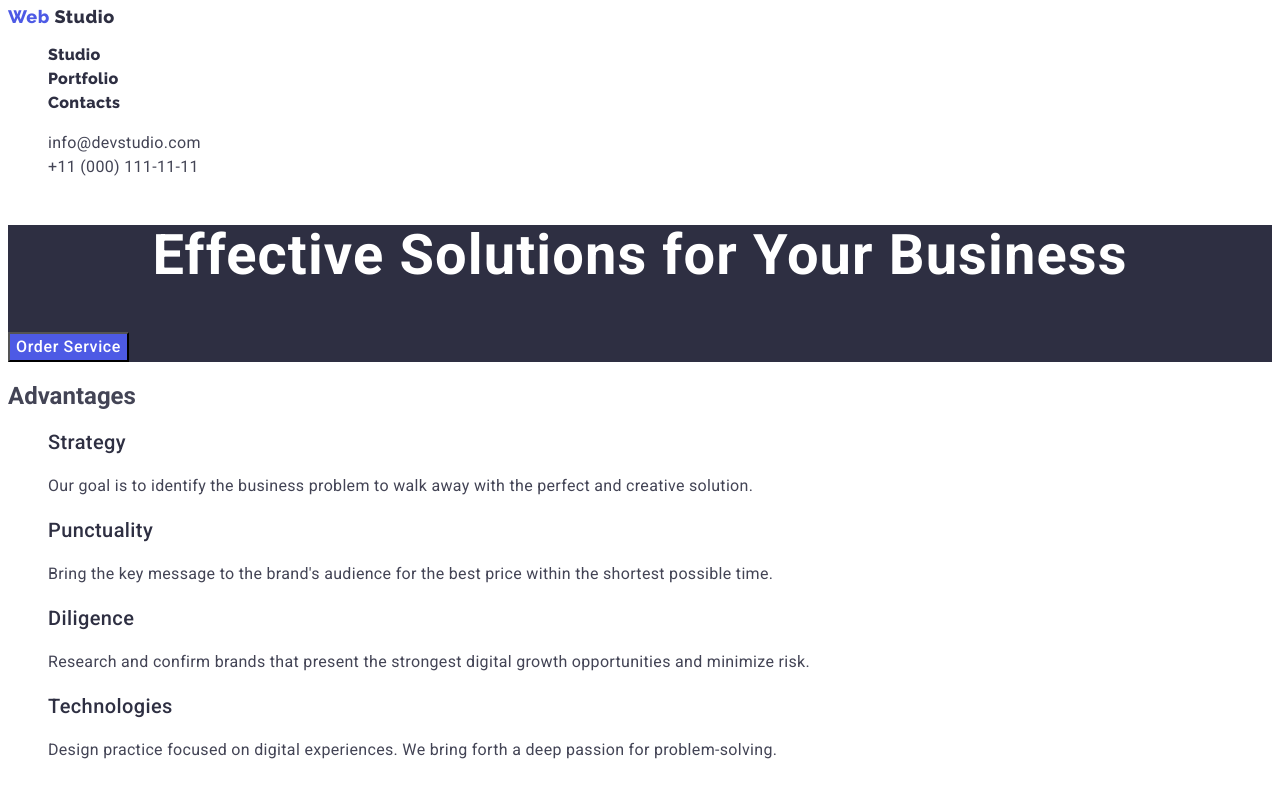
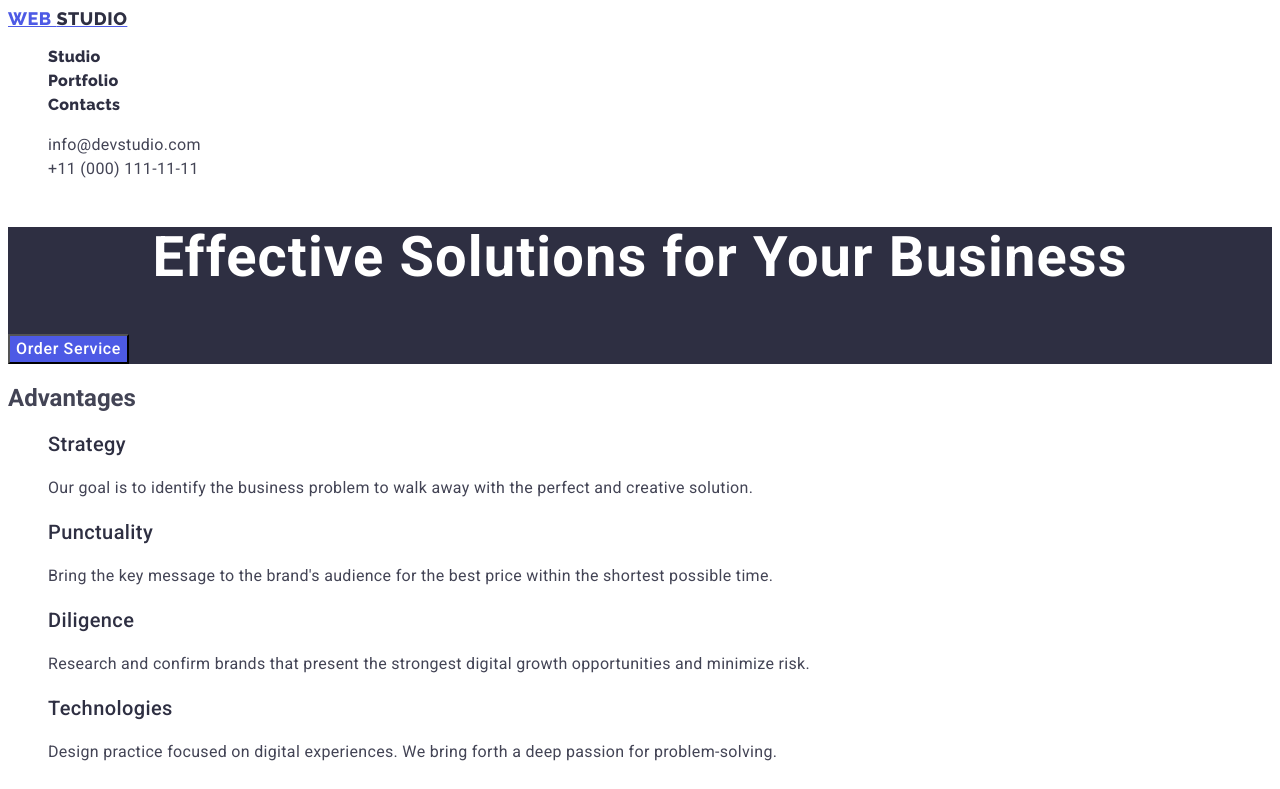
Before and after one commit to KyykMaks/goit-markup-hw-02, a plain HTML site: page index.html in a window 1280 px wide. Shown: the top 789 px of the page. Drawn offline with Linux system fonts and the light colour scheme.

Commit message:
Update portfolio html

```diff
--- a/css/style.css
+++ b/css/style.css
@@ -8,13 +8,14 @@ body {
   --white: #fff;
 }
 .logo {
-  color: var(--iris, #4d5ae5);
-  font-family: 'Raleway', sans-serif;
-  font-size: 18px;
-  font-style: normal;
-  font-weight: 800;
-  line-height: 1.17px;
-  letter-spacing: 0.54px;
+  color: var(--iris, #4D5AE5);
+font-family: Raleway;
+font-size: 18px;
+font-style: normal;
+font-weight: 800;
+line-height: 21px; /* 116.667% */
+letter-spacing: 0.54px;
+text-transform: uppercase;
 }
 .logo-next {
   color: var(--navyblue, #2e2f42);
--- a/index.html
+++ b/index.html
@@ -15,7 +15,7 @@
   <body>
     <header>
       <nav>
-        <a class="logo link" href="./index.html"
+        <a class="logo" href="./index.html"
           >Web <span class="logo-next">Studio</span></a
         >
         <ul class="menu-list list">
```
